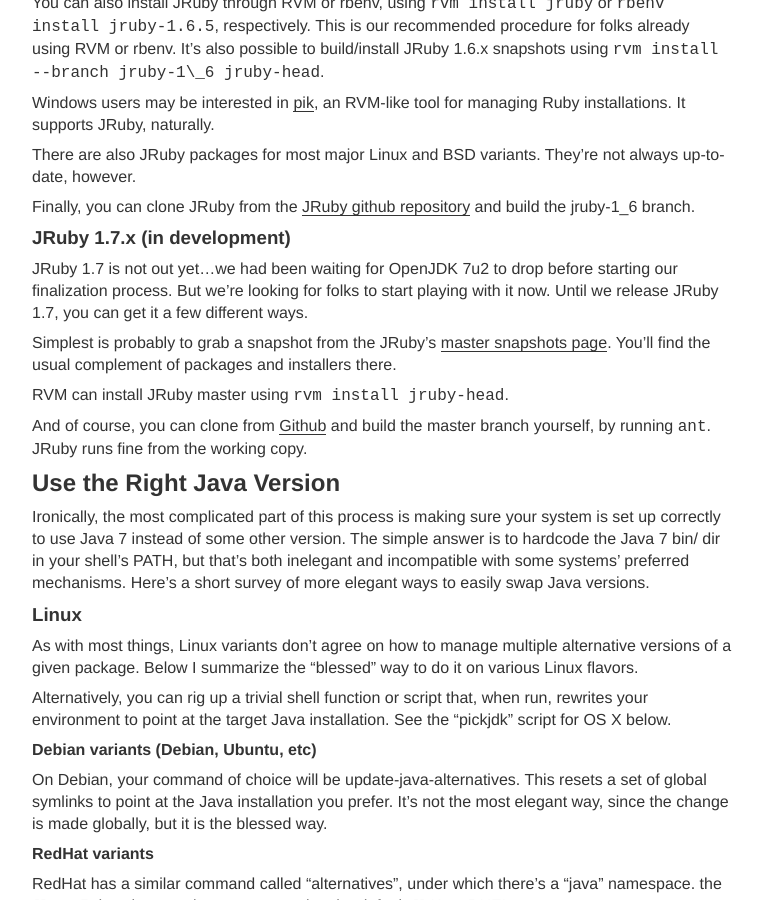
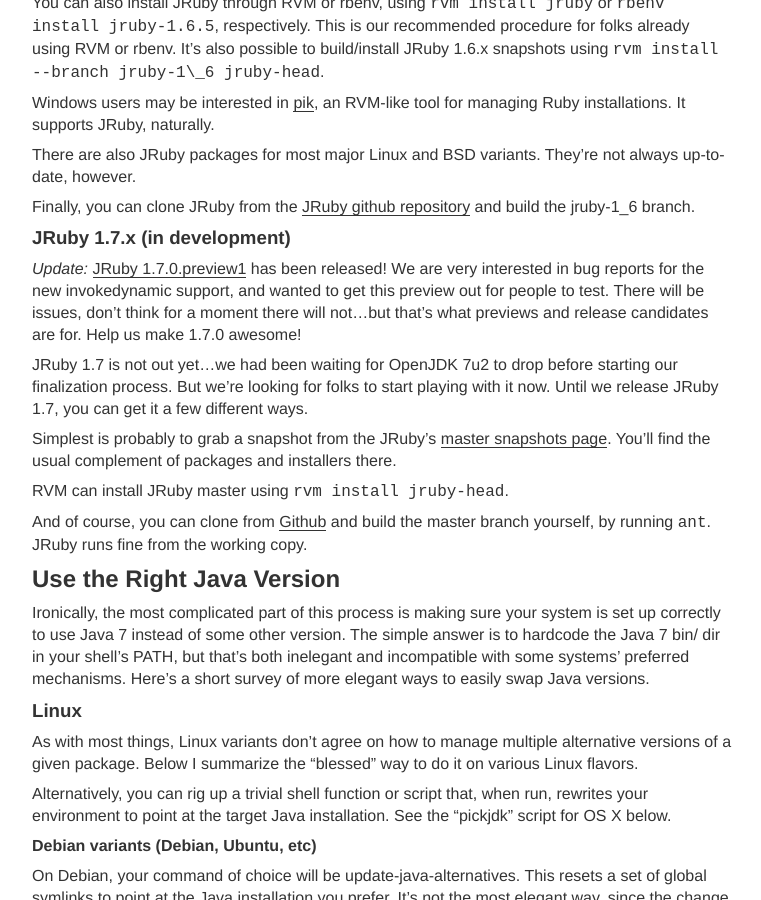
Before and after one commit to jruby/blog.jruby.org, a Jekyll site: the page built from _posts/2011-12-19-getting_started_with_jruby_and_java_7.md, in a window 1280 px wide and 900 px high, scrolled down 1557 px. Shown: the whole window, without its empty margins (18-779 px from the left). Built offline with Jekyll 4.4.1, drawn with Linux system fonts in a browser that asks for light colours; comment, search, counter and statistics services are not loaded.

Commit message:
Add update about 1.7.0.pre1 to Java 7 post.

```diff
--- a/_posts/2011-12-19-getting_started_with_jruby_and_java_7.md
+++ b/_posts/2011-12-19-getting_started_with_jruby_and_java_7.md
@@ -100,6 +100,12 @@
 and build the jruby-1\_6 branch.
 
 ### JRuby 1.7.x (in development)
+
+_Update:_ [JRuby 1.7.0.preview1](http://www.jruby.org/2012/05/21/jruby-1-7-0-preview1) has been released!
+We are very interested in bug reports for the new invokedynamic support, and wanted to get
+this preview out for people to test. There will be issues, don't think for a moment there
+will not...but that's what previews and release candidates are for. Help us make 1.7.0
+awesome!
 
 JRuby 1.7 is not out yet...we had been waiting for OpenJDK 7u2 to drop before starting
 our finalization process. But we're looking for folks to start playing with it now. Until we
```
